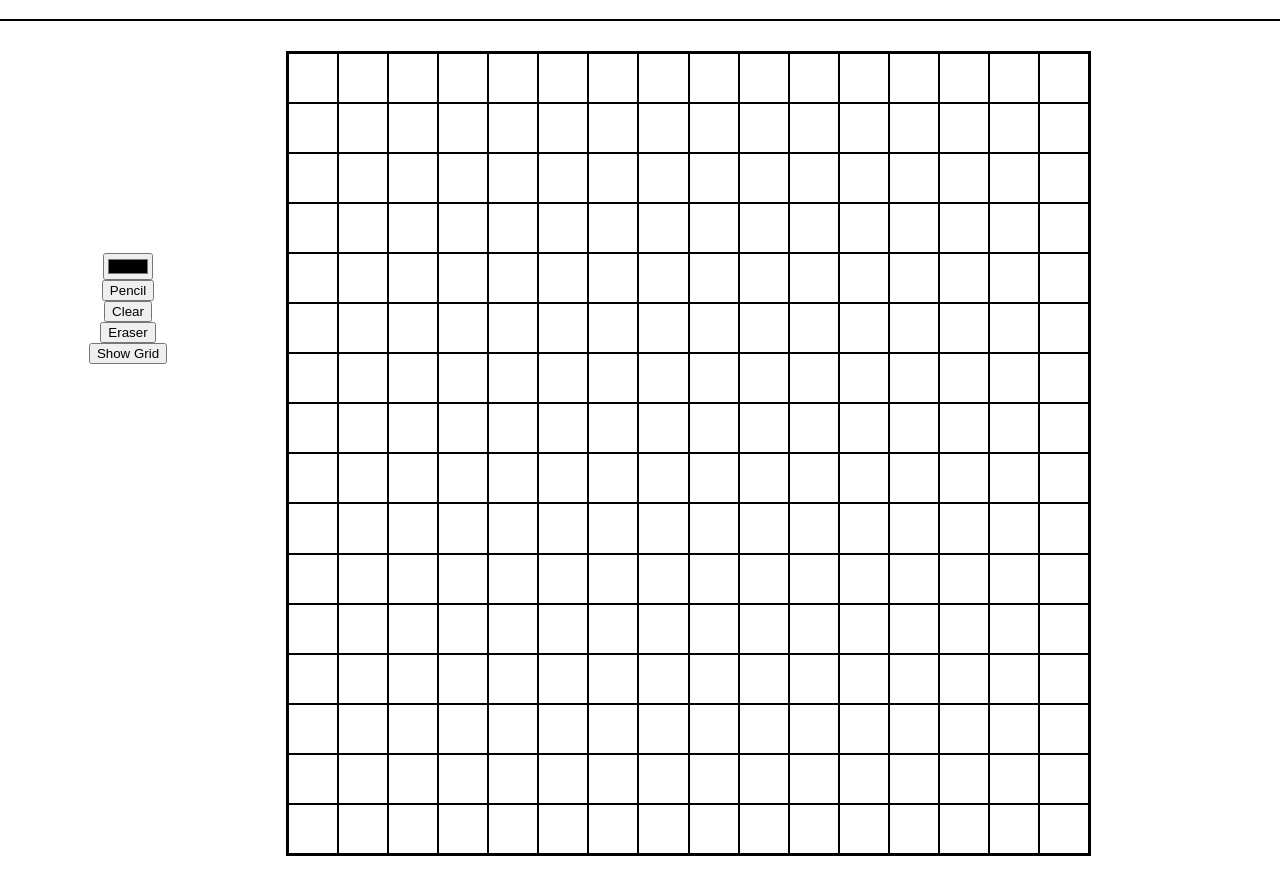
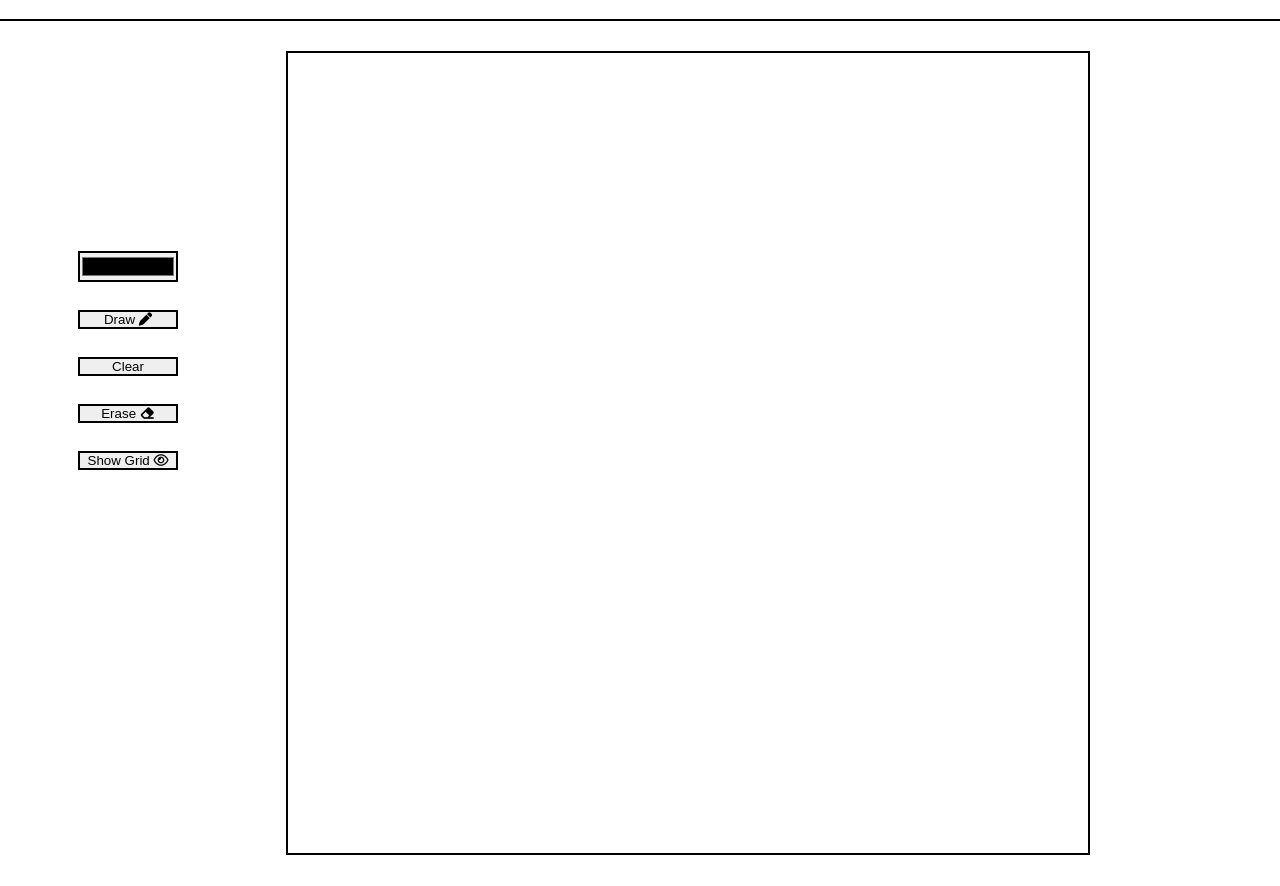
Before and after one commit to zdoggz99/EtchaSketch2.0, a website built with webpack: page src/template.html in a window 1280 px wide. Both pictures are taken after a click on the button "Show Grid". Shown: the part 61-947 px from the top of the page. Built offline with nearby package versions, Linux system fonts and the light colour scheme.

Commit message:
Functionality is finished
All functionality is working as expected, Now working on styling

```diff
--- a/src/scripts/app.js
+++ b/src/scripts/app.js
@@ -6,11 +6,14 @@ import DrawOptions from "./drawOptions";
 let grid = new Grid(16);
 
 function addAllEventListeners() {
-  let showGridButton = document.querySelector("showGrid");
+  let showGridButton = document.querySelector(".showGrid");
   let clearButton = document.querySelector(".clear");
-  let eraserButton = document.querySelector("eraser");
-  let pencilButton = document.querySelector("pencil");
-  clearButton.addEventListener("mousedown", DrawOptions.clear);
+  let eraserButton = document.querySelector(".eraser");
+  let pencilButton = document.querySelector(".pencil");
+  clearButton.addEventListener("mousedown", () => DrawOptions.clear(grid));
+  eraserButton.addEventListener("click", () => DrawOptions.eraser());
+  pencilButton.addEventListener("click", () => DrawOptions.pencil());
+  showGridButton.addEventListener("click", () => DrawOptions.showGrid(grid));
 }
 
-addAllEventListeners()
+addAllEventListeners();
--- a/src/scripts/drawOptions.js
+++ b/src/scripts/drawOptions.js
@@ -1,23 +1,41 @@
 import Grid from "./grid";
+
+let gridShown = true;
+let storedColorValue = "";
+let color = document.getElementById("colorPicker");
+let showGridButton = document.querySelector(".showGrid");
 
 export default class DrawOptions {
   //DrawOptions should be static, meaning it doesn't get an instance, so the constructor is never used
 
   //To make something static, you use the keyword static
   static getColor() {
-    let color = document.getElementById("colorPicker");
     return color.value;
   }
-  static clear() {
-    console.log('clear')
-    let gridArray = Grid.getGridArray();
-    gridArray.forEach(element => {
-      element.style.backgroundColor = 'white'
+
+  static clear(grid) {
+    grid.getGridArray().forEach((element) => {
+      element.style.backgroundColor = "white";
     });
   }
-  static eraser() {}
-  static pencil() {}
-  static showGrid() {}
-
-
+  static eraser() {
+    storedColorValue = color.value;
+    color.value = "#FFFFFF";
+  }
+  static pencil() {
+    color.value = storedColorValue;
+  }
+  static showGrid(grid) {
+    grid.getGridArray().forEach((element) => {
+      if (gridShown) {
+        element.style.border = "none";
+        showGridButton.innerHTML =
+          'Show Grid <i class="fa-regular fa-eye"></i>';
+      } else {
+        element.style.border = "thin solid black";
+        showGridButton.innerHTML = 'Show Grid <i class="fa-solid fa-eye"></i>';
+      }
+    });
+    gridShown = !gridShown;
+  }
 }
--- a/src/scripts/grid.js
+++ b/src/scripts/grid.js
@@ -16,6 +16,7 @@ export default class Grid {
       const gridSpace = document.createElement("div");
       gridContainer.appendChild(gridSpace);
       gridSpace.classList.add("gridSpace");
+      gridSpace.id = "gridSpace";
       this.gridArray.push(gridSpace);
       gridSpace.style.height = 100 / this.size + "%";
       gridSpace.style.width = 100 / this.size + "%";
@@ -34,7 +35,11 @@ export default class Grid {
   }
 
   //Doing it this way seemed to fix it. I think making this way makes it a public function and the way you currently have "changeColor" makes it private?
-  static getGridArray = function () {
+  getGridArray = function () {
     return this.gridArray;
   };
+
+  getGridSpace = function () {
+    return gridSpace;
+  };
 }
--- a/src/styles/drawArea/drawArea.scss
+++ b/src/styles/drawArea/drawArea.scss
@@ -8,16 +8,26 @@
     display: flex;
     flex-direction: column;
     align-items: center;
+    gap: 2rem;
     height: 50vh;
     width: 20%;
+
+    button,
+    input {
+      border: none;
+      outline: 2px solid black;
+      box-sizing: border-box;
+      width: 6rem;
+      padding: 0;
+    }
   }
 
   .gridContainer {
     margin: 2rem;
     display: flex;
     flex-wrap: wrap;
-    height: calc(50rem + 1px);
-    width: calc(50rem + 1px);
+    height: calc(50rem);
+    width: calc(50rem);
     outline: 2px solid black;
 
     .gridSpace {
--- a/src/template.html
+++ b/src/template.html
@@ -1,6 +1,10 @@
 <!DOCTYPE html>
 <html lang="en">
   <head>
+    <script
+      src="https://kit.fontawesome.com/b5a28e66fd.js"
+      crossorigin="anonymous"
+    ></script>
     <meta charset="UTF-8" />
     <meta http-equiv="X-UA-Compatible" content="IE=edge" />
     <meta name="viewport" content="width=device-width, initial-scale=1.0" />
@@ -11,10 +15,12 @@
     <div class="drawArea">
       <div class="drawOptionsContainer">
         <input type="color" id="colorPicker" value="#000000" />
-        <button class="draw">Pencil</button>
+        <button class="pencil">Draw <i class="fa-solid fa-pen"></i></button>
         <button class="clear">Clear</button>
-        <button class="Eraser">Eraser</button>
-        <button class="showGrid">Show Grid</button>
+        <button class="eraser">Erase <i class="fa-solid fa-eraser"></i></button>
+        <button class="showGrid">
+          Show Grid <i class="fa-solid fa-eye"></i>
+        </button>
       </div>
     </div>
   </body>
```
